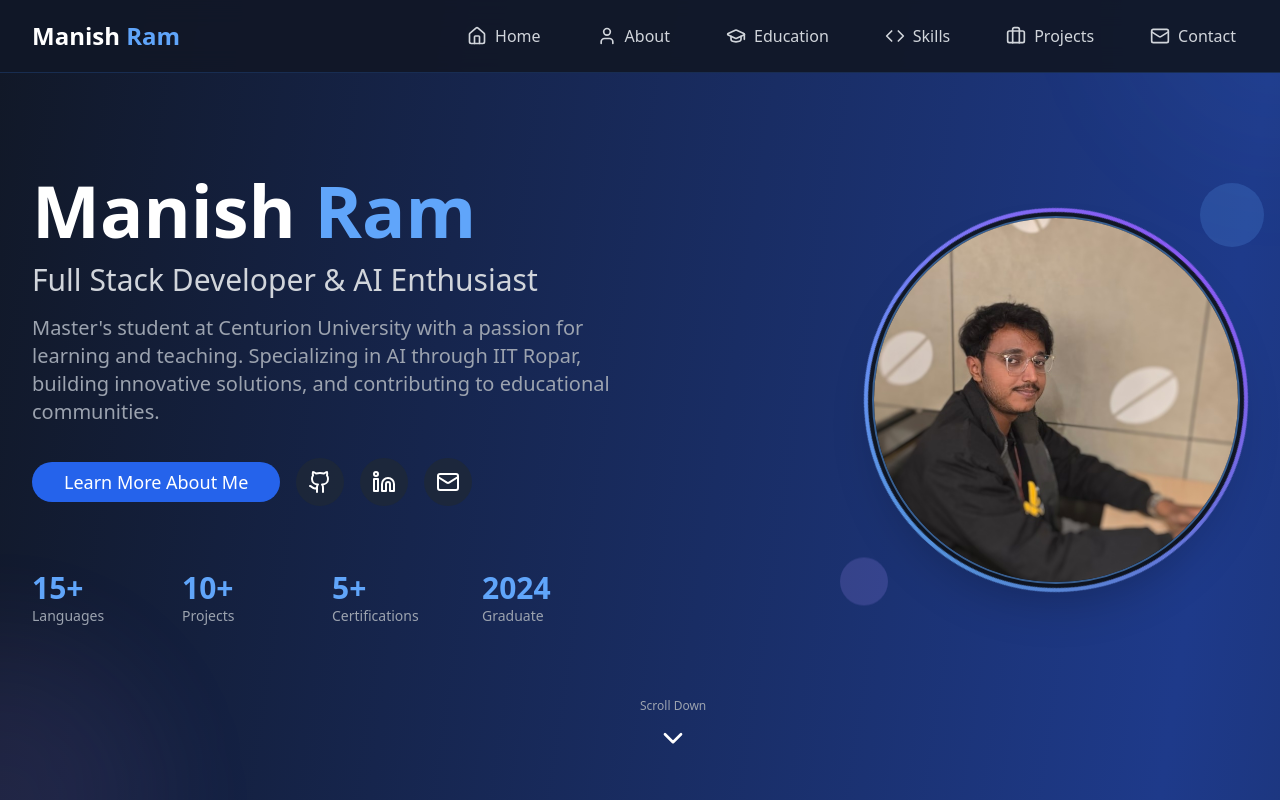
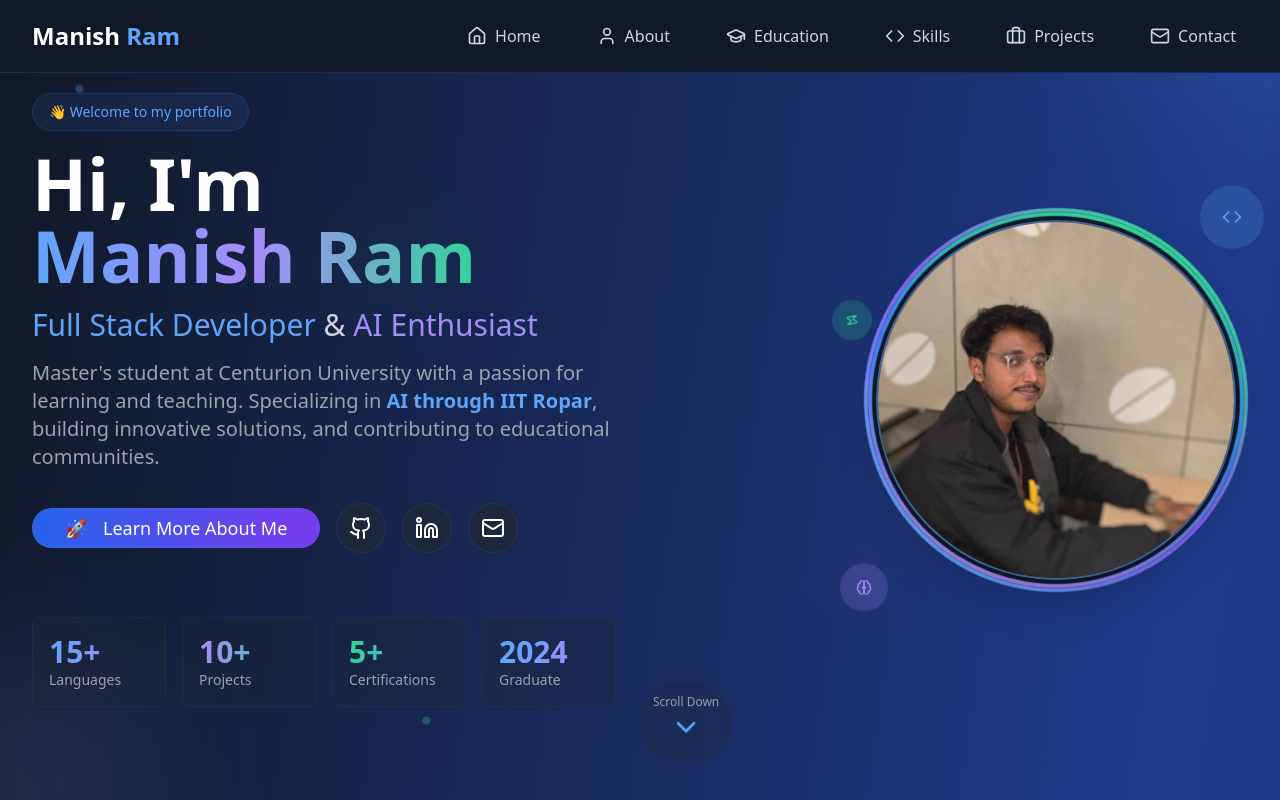
Before and after one commit to Manish9211Ram/My-Portfolio, a React (Vite) app: page / in a window 1280 px wide. Shown: the top 800 px of the page. Built offline with nearby package versions, Linux system fonts and the light colour scheme.

Commit message:
Add experience tab, improve homepage style, and add animation
- Added a new experience tab.
- Improved the styling of the homepage.
- Added an opening animation to the homepage.

```diff
--- a/src/components/Experience.tsx
+++ b/src/components/Experience.tsx
@@ -1,6 +1,6 @@
 
 import { Card, CardContent } from "@/components/ui/card";
-import { Briefcase, Calendar, MapPin, Award, BookOpen } from "lucide-react";
+import { Briefcase, Calendar, MapPin, Award, BookOpen, Code } from "lucide-react";
 
 const Experience = () => {
   const experiences = [
@@ -15,6 +15,19 @@ const Experience = () => {
         "Learning industry best practices",
         "Networking with professionals and fellow students",
         "Contributing to educational outreach programs"
+      ]
+    },
+    {
+      title: "Full Stack Developer",
+      company: "Personal Projects",
+      duration: "January 2024 - Present",
+      type: "Freelance",
+      description: "Developing and maintaining multiple web applications using modern technologies including React, Node.js, and AI integrations.",
+      highlights: [
+        "Built 10+ responsive web applications",
+        "Integrated AI/ML models in web projects",
+        "Implemented modern UI/UX design principles",
+        "Collaborated with clients on project requirements"
       ]
     }
   ];
@@ -64,6 +77,7 @@ const Experience = () => {
               Professional Experience
             </h3>
 
+            <div className="space-y-6">
               {experiences.map((exp, index) => (
                 <Card
                   key={index}
@@ -101,6 +115,7 @@ const Experience = () => {
                   </CardContent>
                 </Card>
               ))}
+            </div>
 
             <Card className="mt-6 bg-gray-800/70 border-emerald-500/30">
               <CardContent className="p-6">
--- a/src/components/Hero.tsx
+++ b/src/components/Hero.tsx
@@ -1,5 +1,5 @@
 
-import { ChevronDown, Github, Linkedin, Mail } from "lucide-react";
+import { ChevronDown, Github, Linkedin, Mail, Code, Brain, Zap } from "lucide-react";
 import { Button } from "@/components/ui/button";
 
 const Hero = () => {
@@ -9,67 +9,98 @@ const Hero = () => {
 
   return (
     <section id="home" className="min-h-screen flex items-center justify-center relative overflow-hidden">
-      {/* Background animated elements */}
+      {/* Enhanced animated background elements */}
       <div className="absolute inset-0 overflow-hidden">
-        <div className="absolute -top-40 -right-40 w-80 h-80 bg-blue-400/10 rounded-full blur-3xl animate-pulse"></div>
-        <div className="absolute -bottom-40 -left-40 w-80 h-80 bg-violet-400/10 rounded-full blur-3xl animate-pulse delay-1000"></div>
+        <div className="absolute -top-40 -right-40 w-80 h-80 bg-blue-400/10 rounded-full blur-3xl animate-float"></div>
+        <div className="absolute -bottom-40 -left-40 w-80 h-80 bg-violet-400/10 rounded-full blur-3xl animate-float-delayed"></div>
+        <div className="absolute top-1/4 left-1/4 w-32 h-32 bg-emerald-400/5 rounded-full blur-2xl animate-pulse-slow"></div>
+        <div className="absolute bottom-1/4 right-1/4 w-40 h-40 bg-pink-400/5 rounded-full blur-2xl animate-pulse-slow-delayed"></div>
+
+        {/* Floating particles */}
+        <div className="absolute top-20 left-20 w-2 h-2 bg-blue-400/30 rounded-full animate-float-particle"></div>
+        <div className="absolute top-1/3 right-20 w-3 h-3 bg-violet-400/30 rounded-full animate-float-particle-delayed"></div>
+        <div className="absolute bottom-20 left-1/3 w-2 h-2 bg-emerald-400/30 rounded-full animate-float-particle"></div>
       </div>
 
       <div className="container mx-auto px-4 sm:px-6 lg:px-8 relative z-10">
         <div className="max-w-7xl mx-auto">
-          {/* Mobile-first layout */}
+          {/* Mobile-first layout with enhanced styling */}
           <div className="flex flex-col lg:grid lg:grid-cols-2 gap-8 lg:gap-12 items-center text-center lg:text-left">
 
-            {/* Photo - shows first on mobile */}
+            {/* Enhanced Photo - shows first on mobile */}
             <div className="order-1 lg:order-2 flex justify-center lg:justify-end">
-              <div className="relative group">
+              <div className="relative group animate-slide-in-right">
                 <div className="w-64 h-64 sm:w-80 sm:h-80 lg:w-96 lg:h-96 relative">
-                  {/* Animated background rings */}
-                  <div className="absolute inset-0 rounded-full bg-gradient-to-r from-blue-400 to-violet-500 p-1 animate-spin-slow">
+                  {/* Multiple animated background rings */}
+                  <div className="absolute inset-0 rounded-full bg-gradient-to-r from-blue-400 via-violet-500 to-emerald-400 p-1 animate-spin-slow">
                     <div className="w-full h-full rounded-full bg-gray-900"></div>
                   </div>
 
-                  {/* Main photo */}
-                  <div className="absolute inset-2 rounded-full overflow-hidden border-2 border-blue-400/50 shadow-2xl group-hover:scale-105 transition-transform duration-500">
+                  <div className="absolute inset-1 rounded-full bg-gradient-to-r from-emerald-400 via-blue-500 to-violet-400 p-1 animate-spin-reverse">
+                    <div className="w-full h-full rounded-full bg-gray-900"></div>
+                  </div>
+
+                  {/* Main photo with enhanced styling */}
+                  <div className="absolute inset-3 rounded-full overflow-hidden border-2 border-blue-400/50 shadow-2xl group-hover:scale-105 transition-all duration-700 bg-gradient-to-br from-gray-800 to-gray-900">
                     <img
                       src="/lovable-uploads/0659b6ee-f815-48bc-81ba-ccadcc200657.png"
                       alt="Manish Ram"
-                      className="w-full h-full object-cover"
+                      className="w-full h-full object-cover group-hover:scale-110 transition-transform duration-700"
                     />
+
+                    {/* Overlay gradient for style */}
+                    <div className="absolute inset-0 bg-gradient-to-t from-blue-900/20 via-transparent to-violet-900/20 opacity-0 group-hover:opacity-100 transition-opacity duration-500"></div>
                   </div>
 
-                  {/* Floating elements */}
-                  <div className="absolute -top-4 -right-4 w-16 h-16 bg-blue-400/20 rounded-full animate-bounce delay-300"></div>
-                  <div className="absolute -bottom-6 -left-6 w-12 h-12 bg-violet-400/20 rounded-full animate-bounce delay-700"></div>
+                  {/* Enhanced floating elements */}
+                  <div className="absolute -top-4 -right-4 w-16 h-16 bg-blue-400/20 rounded-full animate-bounce-slow flex items-center justify-center">
+                    <Code className="text-blue-400" size={20} />
+                  </div>
+                  <div className="absolute -bottom-6 -left-6 w-12 h-12 bg-violet-400/20 rounded-full animate-bounce-delayed flex items-center justify-center">
+                    <Brain className="text-violet-400" size={16} />
+                  </div>
+                  <div className="absolute top-1/4 -left-8 w-10 h-10 bg-emerald-400/20 rounded-full animate-float flex items-center justify-center">
+                    <Zap className="text-emerald-400" size={14} />
+                  </div>
                 </div>
               </div>
             </div>
 
-            {/* Text Content - shows second on mobile */}
+            {/* Enhanced Text Content - shows second on mobile */}
             <div className="order-2 lg:order-1 space-y-6 sm:space-y-8">
               <div className="space-y-4">
+                <div className="mb-4">
+                  <span className="inline-block px-4 py-2 bg-blue-500/10 border border-blue-500/20 rounded-full text-blue-400 text-sm font-medium animate-fade-in-up">
+                    👋 Welcome to my portfolio
+                  </span>
+                </div>
+
                 <h1 className="text-4xl sm:text-5xl md:text-6xl lg:text-7xl font-bold text-white leading-tight">
-                  <span className="inline-block animate-fade-in">Manish</span>{" "}
-                  <span className="inline-block text-blue-400 animate-fade-in delay-300">Ram</span>
+                  <span className="inline-block animate-slide-in-left">Hi, I'm</span>
+                  <br />
+                  <span className="inline-block text-transparent bg-clip-text bg-gradient-to-r from-blue-400 via-violet-400 to-emerald-400 animate-slide-in-left delay-300">
+                    Manish Ram
+                  </span>
                 </h1>
 
-                <h2 className="text-xl sm:text-2xl md:text-3xl text-gray-300 animate-fade-in delay-500">
-                  Full Stack Developer & AI Enthusiast
+                <h2 className="text-xl sm:text-2xl md:text-3xl text-gray-300 animate-slide-in-left delay-500">
+                  <span className="text-blue-400">Full Stack Developer</span> & <span className="text-violet-400">AI Enthusiast</span>
                 </h2>
 
-                <p className="text-base sm:text-lg md:text-xl text-gray-400 max-w-2xl mx-auto lg:mx-0 leading-relaxed animate-fade-in delay-700">
+                <p className="text-base sm:text-lg md:text-xl text-gray-400 max-w-2xl mx-auto lg:mx-0 leading-relaxed animate-slide-in-left delay-700">
                   Master's student at Centurion University with a passion for learning and teaching.
-                  Specializing in AI through IIT Ropar, building innovative solutions, and contributing
+                  Specializing in <span className="text-blue-400 font-semibold">AI through IIT Ropar</span>, building innovative solutions, and contributing
                   to educational communities.
                 </p>
               </div>
 
-              {/* Action buttons */}
-              <div className="flex flex-col sm:flex-row gap-4 justify-center lg:justify-start items-center animate-fade-in delay-1000">
+              {/* Enhanced action buttons */}
+              <div className="flex flex-col sm:flex-row gap-4 justify-center lg:justify-start items-center animate-slide-in-left delay-1000">
                 <Button
                   onClick={scrollToAbout}
-                  className="w-full sm:w-auto bg-blue-600 hover:bg-blue-700 text-white px-6 sm:px-8 py-3 rounded-full text-base sm:text-lg transition-all duration-300 hover:scale-105 hover:shadow-lg hover:shadow-blue-500/25"
+                  className="w-full sm:w-auto bg-gradient-to-r from-blue-600 to-violet-600 hover:from-blue-700 hover:to-violet-700 text-white px-6 sm:px-8 py-3 rounded-full text-base sm:text-lg transition-all duration-300 hover:scale-105 hover:shadow-lg hover:shadow-blue-500/25 border border-blue-500/30"
                 >
+                  <span className="mr-2">🚀</span>
                   Learn More About Me
                 </Button>
 
@@ -78,7 +109,7 @@ const Hero = () => {
                     href="https://github.com/Manish9211Ram"
                     target="_blank"
                     rel="noopener noreferrer"
-                    className="p-3 bg-gray-800/80 backdrop-blur-sm hover:bg-blue-600 text-white rounded-full transition-all duration-300 hover:scale-110 hover:shadow-lg"
+                    className="p-3 bg-gray-800/80 backdrop-blur-sm hover:bg-gradient-to-r hover:from-blue-600 hover:to-violet-600 text-white rounded-full transition-all duration-300 hover:scale-110 hover:shadow-lg border border-gray-700/50 hover:border-blue-500/50"
                   >
                     <Github size={20} className="sm:w-6 sm:h-6" />
                   </a>
@@ -86,35 +117,35 @@ const Hero = () => {
                     href="https://www.linkedin.com/in/manishramofficial"
                     target="_blank"
                     rel="noopener noreferrer"
-                    className="p-3 bg-gray-800/80 backdrop-blur-sm hover:bg-blue-600 text-white rounded-full transition-all duration-300 hover:scale-110 hover:shadow-lg"
+                    className="p-3 bg-gray-800/80 backdrop-blur-sm hover:bg-gradient-to-r hover:from-blue-600 hover:to-violet-600 text-white rounded-full transition-all duration-300 hover:scale-110 hover:shadow-lg border border-gray-700/50 hover:border-blue-500/50"
                   >
                     <Linkedin size={20} className="sm:w-6 sm:h-6" />
                   </a>
                   <a
                     href="mailto:manishramforcomputer@gmail.com"
-                    className="p-3 bg-gray-800/80 backdrop-blur-sm hover:bg-blue-600 text-white rounded-full transition-all duration-300 hover:scale-110 hover:shadow-lg"
+                    className="p-3 bg-gray-800/80 backdrop-blur-sm hover:bg-gradient-to-r hover:from-blue-600 hover:to-violet-600 text-white rounded-full transition-all duration-300 hover:scale-110 hover:shadow-lg border border-gray-700/50 hover:border-blue-500/50"
                   >
                     <Mail size={20} className="sm:w-6 sm:h-6" />
                   </a>
                 </div>
               </div>
 
-              {/* Quick stats */}
-              <div className="grid grid-cols-2 sm:grid-cols-4 gap-4 pt-8 animate-fade-in delay-1200">
-                <div className="text-center lg:text-left">
-                  <div className="text-2xl sm:text-3xl font-bold text-blue-400">15+</div>
+              {/* Enhanced quick stats */}
+              <div className="grid grid-cols-2 sm:grid-cols-4 gap-4 pt-8 animate-slide-in-up delay-1200">
+                <div className="text-center lg:text-left p-4 bg-gray-800/30 rounded-lg border border-gray-700/30 hover:border-blue-500/30 transition-all duration-300 hover:bg-gray-800/50">
+                  <div className="text-2xl sm:text-3xl font-bold text-transparent bg-clip-text bg-gradient-to-r from-blue-400 to-violet-400">15+</div>
                   <div className="text-sm text-gray-400">Languages</div>
                 </div>
-                <div className="text-center lg:text-left">
-                  <div className="text-2xl sm:text-3xl font-bold text-blue-400">10+</div>
+                <div className="text-center lg:text-left p-4 bg-gray-800/30 rounded-lg border border-gray-700/30 hover:border-violet-500/30 transition-all duration-300 hover:bg-gray-800/50">
+                  <div className="text-2xl sm:text-3xl font-bold text-transparent bg-clip-text bg-gradient-to-r from-violet-400 to-emerald-400">10+</div>
                   <div className="text-sm text-gray-400">Projects</div>
                 </div>
-                <div className="text-center lg:text-left">
-                  <div className="text-2xl sm:text-3xl font-bold text-blue-400">5+</div>
+                <div className="text-center lg:text-left p-4 bg-gray-800/30 rounded-lg border border-gray-700/30 hover:border-emerald-500/30 transition-all duration-300 hover:bg-gray-800/50">
+                  <div className="text-2xl sm:text-3xl font-bold text-transparent bg-clip-text bg-gradient-to-r from-emerald-400 to-blue-400">5+</div>
                   <div className="text-sm text-gray-400">Certifications</div>
                 </div>
-                <div className="text-center lg:text-left">
-                  <div className="text-2xl sm:text-3xl font-bold text-blue-400">2024</div>
+                <div className="text-center lg:text-left p-4 bg-gray-800/30 rounded-lg border border-gray-700/30 hover:border-blue-500/30 transition-all duration-300 hover:bg-gray-800/50">
+                  <div className="text-2xl sm:text-3xl font-bold text-transparent bg-clip-text bg-gradient-to-r from-blue-400 to-violet-400">2024</div>
                   <div className="text-sm text-gray-400">Graduate</div>
                 </div>
               </div>
@@ -123,14 +154,14 @@ const Hero = () => {
         </div>
       </div>
 
-      {/* Scroll indicator */}
+      {/* Enhanced scroll indicator */}
       <button
         onClick={scrollToAbout}
-        className="absolute bottom-6 sm:bottom-8 left-1/2 transform -translate-x-1/2 text-white animate-bounce"
+        className="absolute bottom-6 sm:bottom-8 left-1/2 transform -translate-x-1/2 text-white animate-bounce-gentle group"
       >
-        <div className="flex flex-col items-center space-y-2">
-          <span className="text-xs text-gray-400 hidden sm:block">Scroll Down</span>
-          <ChevronDown size={24} className="sm:w-8 sm:h-8" />
+        <div className="flex flex-col items-center space-y-2 p-3 rounded-full bg-gray-800/30 backdrop-blur-sm border border-gray-700/30 hover:border-blue-500/30 transition-all duration-300">
+          <span className="text-xs text-gray-400 hidden sm:block group-hover:text-blue-400 transition-colors">Scroll Down</span>
+          <ChevronDown size={24} className="sm:w-8 sm:h-8 text-blue-400 animate-bounce-slow" />
         </div>
       </button>
     </section>
--- a/tailwind.config.ts
+++ b/tailwind.config.ts
@@ -96,6 +96,46 @@ export default {
 						transform: 'translateY(0)'
 					}
 				},
+				'fade-in-up': {
+					'0%': {
+						opacity: '0',
+						transform: 'translateY(30px)'
+					},
+					'100%': {
+						opacity: '1',
+						transform: 'translateY(0)'
+					}
+				},
+				'slide-in-left': {
+					'0%': {
+						opacity: '0',
+						transform: 'translateX(-50px)'
+					},
+					'100%': {
+						opacity: '1',
+						transform: 'translateX(0)'
+					}
+				},
+				'slide-in-right': {
+					'0%': {
+						opacity: '0',
+						transform: 'translateX(50px)'
+					},
+					'100%': {
+						opacity: '1',
+						transform: 'translateX(0)'
+					}
+				},
+				'slide-in-up': {
+					'0%': {
+						opacity: '0',
+						transform: 'translateY(50px)'
+					},
+					'100%': {
+						opacity: '1',
+						transform: 'translateY(0)'
+					}
+				},
 				'spin-slow': {
 					'0%': {
 						transform: 'rotate(0deg)'
@@ -103,13 +143,113 @@ export default {
 					'100%': {
 						transform: 'rotate(360deg)'
 					}
+				},
+				'spin-reverse': {
+					'0%': {
+						transform: 'rotate(360deg)'
+					},
+					'100%': {
+						transform: 'rotate(0deg)'
+					}
+				},
+				'float': {
+					'0%, 100%': {
+						transform: 'translateY(0px) rotate(0deg)'
+					},
+					'50%': {
+						transform: 'translateY(-20px) rotate(180deg)'
+					}
+				},
+				'float-delayed': {
+					'0%, 100%': {
+						transform: 'translateY(0px) rotate(0deg)'
+					},
+					'50%': {
+						transform: 'translateY(-30px) rotate(-180deg)'
+					}
+				},
+				'float-particle': {
+					'0%, 100%': {
+						transform: 'translateY(0px) translateX(0px)'
+					},
+					'33%': {
+						transform: 'translateY(-10px) translateX(5px)'
+					},
+					'66%': {
+						transform: 'translateY(5px) translateX(-5px)'
+					}
+				},
+				'float-particle-delayed': {
+					'0%, 100%': {
+						transform: 'translateY(0px) translateX(0px)'
+					},
+					'33%': {
+						transform: 'translateY(10px) translateX(-8px)'
+					},
+					'66%': {
+						transform: 'translateY(-8px) translateX(8px)'
+					}
+				},
+				'bounce-slow': {
+					'0%, 100%': {
+						transform: 'translateY(0)'
+					},
+					'50%': {
+						transform: 'translateY(-10px)'
+					}
+				},
+				'bounce-delayed': {
+					'0%, 100%': {
+						transform: 'translateY(0)'
+					},
+					'50%': {
+						transform: 'translateY(-15px)'
+					}
+				},
+				'bounce-gentle': {
+					'0%, 100%': {
+						transform: 'translateY(0)'
+					},
+					'50%': {
+						transform: 'translateY(-5px)'
+					}
+				},
+				'pulse-slow': {
+					'0%, 100%': {
+						opacity: '0.3'
+					},
+					'50%': {
+						opacity: '0.8'
+					}
+				},
+				'pulse-slow-delayed': {
+					'0%, 100%': {
+						opacity: '0.2'
+					},
+					'50%': {
+						opacity: '0.6'
+					}
 				}
 			},
 			animation: {
 				'accordion-down': 'accordion-down 0.2s ease-out',
 				'accordion-up': 'accordion-up 0.2s ease-out',
 				'fade-in': 'fade-in 0.8s ease-out forwards',
-				'spin-slow': 'spin-slow 8s linear infinite'
+				'fade-in-up': 'fade-in-up 1s ease-out forwards',
+				'slide-in-left': 'slide-in-left 1s ease-out forwards',
+				'slide-in-right': 'slide-in-right 1s ease-out forwards',
+				'slide-in-up': 'slide-in-up 1s ease-out forwards',
+				'spin-slow': 'spin-slow 8s linear infinite',
+				'spin-reverse': 'spin-reverse 10s linear infinite',
+				'float': 'float 6s ease-in-out infinite',
+				'float-delayed': 'float-delayed 8s ease-in-out infinite',
+				'float-particle': 'float-particle 4s ease-in-out infinite',
+				'float-particle-delayed': 'float-particle-delayed 5s ease-in-out infinite',
+				'bounce-slow': 'bounce-slow 3s ease-in-out infinite',
+				'bounce-delayed': 'bounce-delayed 3s ease-in-out infinite 1.5s',
+				'bounce-gentle': 'bounce-gentle 2s ease-in-out infinite',
+				'pulse-slow': 'pulse-slow 4s ease-in-out infinite',
+				'pulse-slow-delayed': 'pulse-slow-delayed 4s ease-in-out infinite 2s'
 			}
 		}
 	},
```
Lines whose indentation alone changed are shown as unchanged.
